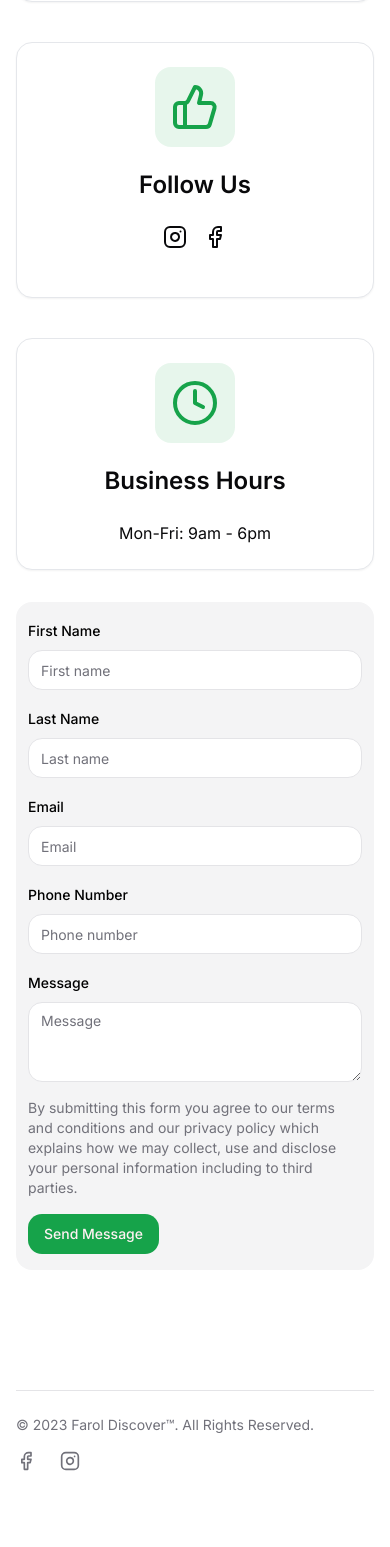
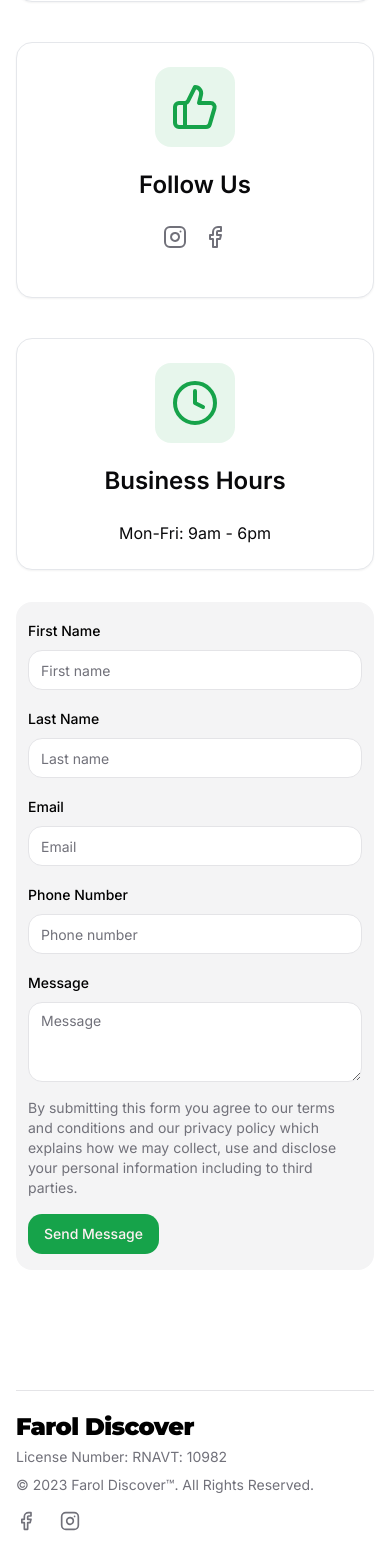
Before and after one commit to jrparente/farol-discover, a Next.js app: page /contact in a window 390 px wide. Shown: the part 722-2269 px from the top of the page. Before the commit the page ends 2209 px from the top, so only its background shows below. Built offline with nearby package versions, Linux system fonts and the light colour scheme.

Commit message:
Fixed mobile sidebar link visibility and paths. Added business licence.

```diff
--- a/app/(routes)/contact/page.tsx
+++ b/app/(routes)/contact/page.tsx
@@ -102,12 +102,18 @@ export default function Contact() {
                 <CardContent className="flex flex-col items-center justify-center">
                   <ul className="flex space-x-4 mb-6">
                     <li>
-                      <Link href="#">
+                      <Link
+                        href="#"
+                        className="text-muted-foreground hover:opacity-80"
+                      >
                         <Instagram />
                       </Link>
                     </li>
                     <li>
-                      <Link href="#">
+                      <Link
+                        href="#"
+                        className="text-muted-foreground hover:opacity-80"
+                      >
                         <Facebook />
                       </Link>
                     </li>
--- a/components/footer.tsx
+++ b/components/footer.tsx
@@ -16,18 +16,21 @@ export default function Footer() {
       <Separator className="my-6 lg:my-8" />
       <div className="max-w-screen-xl mx-auto">
         <div className="sm:flex sm:items-center sm:justify-between">
-          <div className="flex flex-col">
+          <div className="flex flex-col gap-2">
             <Link href="/">
               <h1
                 className={cn(
-                  "hidden md:block text-2xl font-extrabold tracking-tight leading-none",
+                  "md:block text-2xl font-extrabold tracking-tight leading-none",
                   font.className
                 )}
               >
                 Farol Discover
               </h1>
             </Link>
-            <span className="text-sm text-muted-foreground sm:text-center dark:text-gray-400">
+            <span className="text-sm text-muted-foreground">
+              License Number: RNAVT: 10982
+            </span>
+            <span className="text-sm text-muted-foreground sm:text-center">
               © {new Date().getFullYear()}{" "}
               <Link href="/" className="hover:underline">
                 Farol Discover™
--- a/components/mobile-sidebar.tsx
+++ b/components/mobile-sidebar.tsx
@@ -53,7 +53,7 @@ export default function MobileSidebar() {
       <SheetContent side="left" className="p-0 border-0">
         <div className="space-y-4 py-4 flex flex-col h-full ">
           <div className="px-3 py-2 flex-1">
-            <Link href="/dashboard" className="flex items-center pl-3 mb-14">
+            <Link href="/" className="flex items-center pl-3 mb-14">
               <h1 className={cn("text-xl font-bold", font.className)}>
                 Farol Discover
               </h1>
@@ -64,9 +64,9 @@ export default function MobileSidebar() {
                   href={route.href}
                   key={index}
                   className={cn(
-                    "text-sm flex p-3 w-full justify-start font-medium cursor-pointer hover:text-white hover:bg-white/10 rounded-lg transition",
+                    "text-sm flex p-3 w-full justify-start font-medium cursor-pointer hover:text-muted-foreground hover:bg-muted rounded-lg transition",
                     pathname === route.href
-                      ? "text-white bg-white/10"
+                      ? "text-muted-foreground bg-muted"
                       : "text-zinc-400"
                   )}
                 >
```
